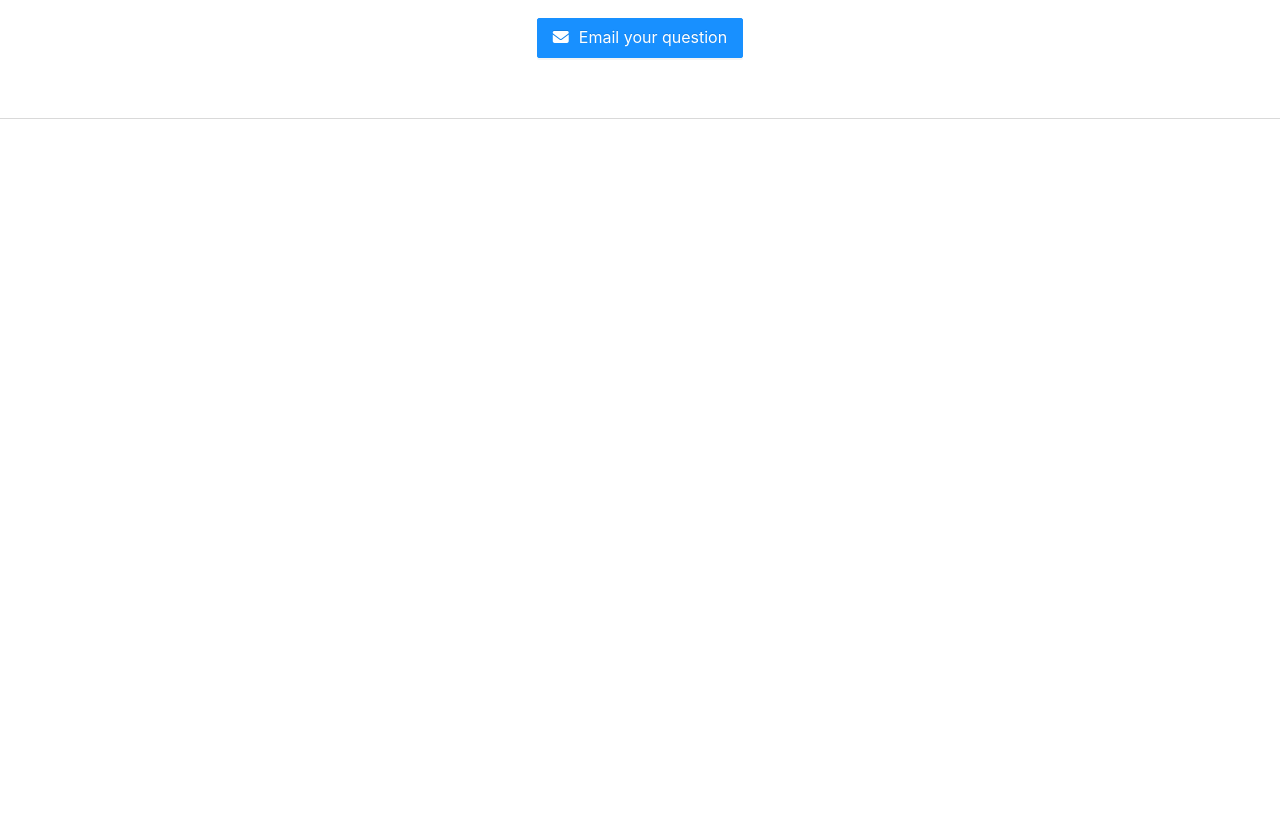
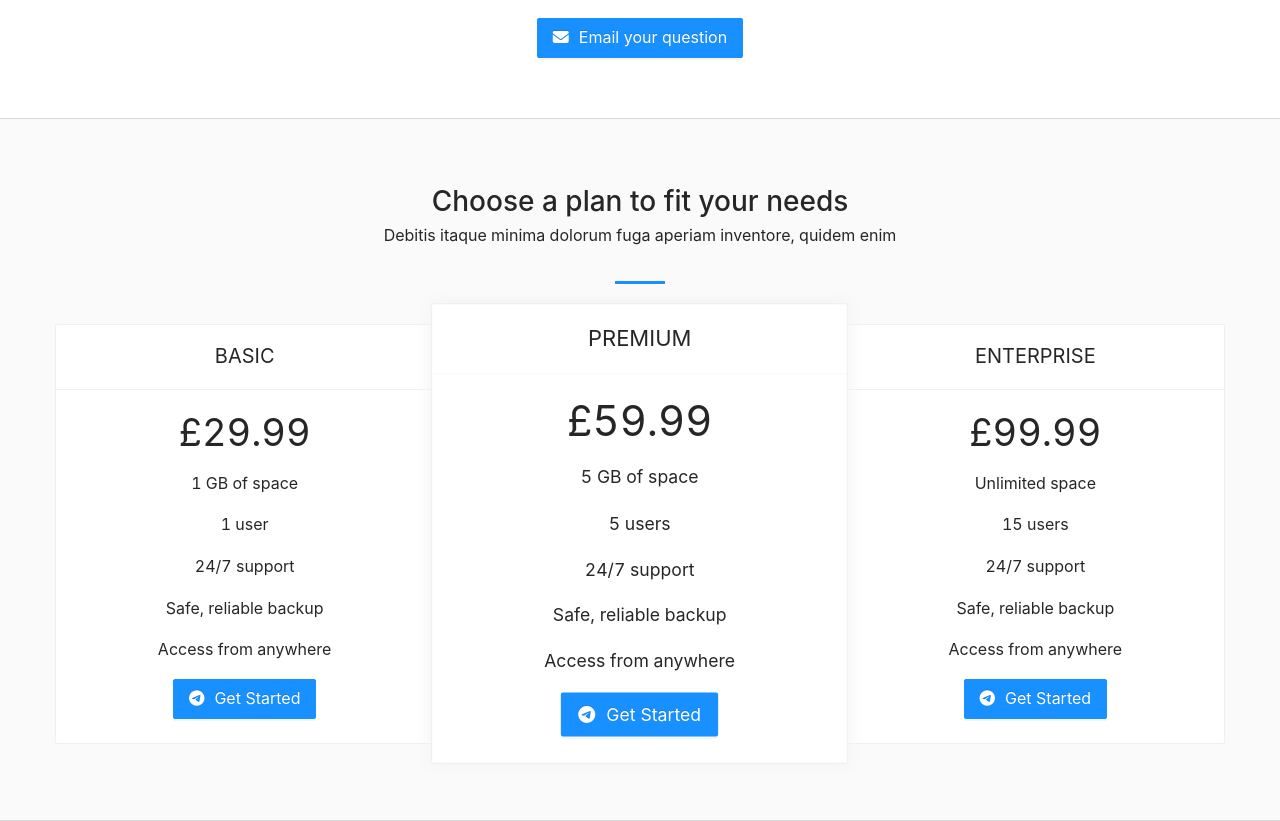
Before and after one commit to Belendia/AntDesign, a React (Vite) app: page / in a window 1280 px wide. Shown: the part 3327-4148 px from the top of the page. Before the commit the page ends 3446 px from the top, so only its background shows below. Built offline with nearby package versions, Linux system fonts and the light colour scheme.

Commit message:
Add pricing

```diff
--- /dev/null
+++ b/src/components/home/pricing.tsx
@@ -0,0 +1,87 @@
+import { List, Card, Button } from "antd";
+
+const data = [
+  {
+    title: "Basic",
+    content: [
+      {
+        price: "£29.99",
+        space: "1 GB of space",
+        user: "1 user",
+        support: "24/7 support",
+        backup: "Safe, reliable backup",
+        access: "Access from anywhere",
+      },
+    ],
+  },
+  {
+    title: "Premium",
+    content: [
+      {
+        price: "£59.99",
+        space: "5 GB of space",
+        user: "5 users",
+        support: "24/7 support",
+        backup: "Safe, reliable backup",
+        access: "Access from anywhere",
+      },
+    ],
+  },
+  {
+    title: "Enterprise",
+    content: [
+      {
+        price: "£99.99",
+        space: "Unlimited space",
+        user: "15 users",
+        support: "24/7 support",
+        backup: "Safe, reliable backup",
+        access: "Access from anywhere",
+      },
+    ],
+  },
+];
+
+function AppPricing() {
+  return (
+    <div id="pricing" className="block pricingBlock bgGray">
+      <div className="container-fluid">
+        <div className="titleHolder">
+          <h2>Choose a plan to fit your needs</h2>
+          <p>
+            Debitis itaque minima dolorum fuga aperiam inventore, quidem enim
+          </p>
+        </div>
+        <List
+          grid={{
+            gutter: 16,
+            xs: 1,
+            sm: 1,
+            md: 3,
+            lg: 3,
+            xl: 3,
+            xxl: 3,
+          }}
+          dataSource={data}
+          renderItem={(item) => (
+            <List.Item>
+              <Card title={item.title}>
+                <p className="large">{item.content[0].price}</p>
+                <p>{item.content[0].space}</p>
+                <p>{item.content[0].user}</p>
+                <p>{item.content[0].support}</p>
+                <p>{item.content[0].backup}</p>
+                <p>{item.content[0].access}</p>
+                <Button type="primary" size="large">
+                  <i className="fab fa-telegram-plane"></i> Get Started
+                </Button>
+              </Card>
+            </List.Item>
+          )}
+        />
+      </div>
+    </div>
+  );
+}
+
+export default AppPricing;
--- a/src/views/home.tsx
+++ b/src/views/home.tsx
@@ -2,6 +2,7 @@
 import AppFaq from "../components/home/faq";
 import AppFeature from "../components/home/feature";
 import AppHero from "../components/home/hero";
+import AppPricing from "../components/home/pricing";
 import AppWorks from "../components/home/works";
 
 function AppHome() {
@@ -12,6 +13,7 @@
       <AppFeature />
       <AppWorks />
       <AppFaq />
+      <AppPricing />
     </div>
   );
 }
```
